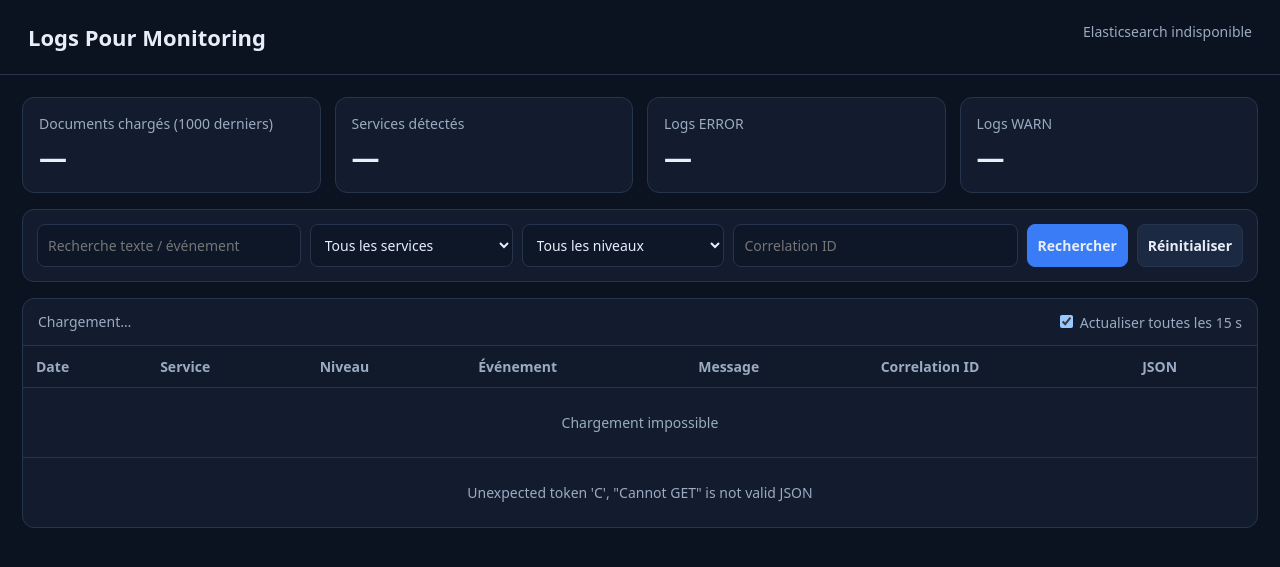
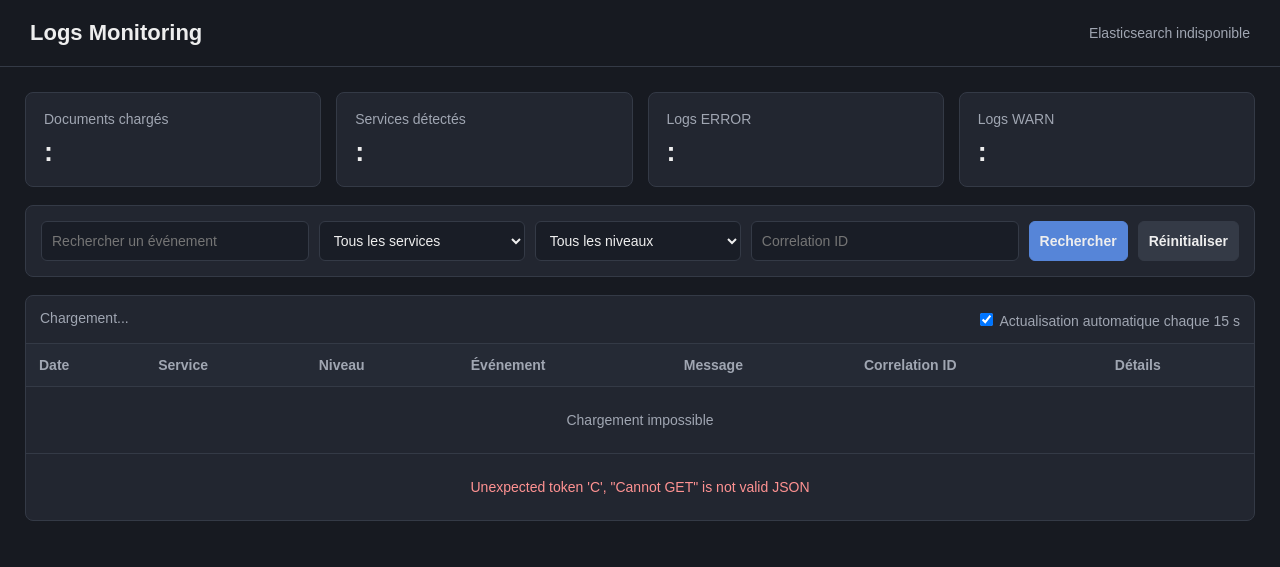
Before and after one commit to sidimo-hamed/docker-project, a Flask app: template cose-logs-dashboard/templates/index.html in a window 1280 px wide. Shown: the top 567 px of the page. Run offline with Flask 3, Linux system fonts and the light colour scheme; the template is opened without the code that fills it, so the values that code supplies are empty; some libraries are stand-ins or nearby versions.

Commit message:
upload 5

```diff
--- a/cose-logs-dashboard/templates/index.html
+++ b/cose-logs-dashboard/templates/index.html
@@ -1,47 +1,547 @@
-<!doctype html>
-<html lang="fr"><head><meta charset="utf-8"><meta name="viewport" content="width=device-width,initial-scale=1">
-<title>COSE — Logs Monitoring</title>
+<!DOCTYPE html>
+<html lang="fr">
+<head>
+<meta charset="UTF-8">
+<meta name="viewport" content="width=device-width, initial-scale=1.0">
+<title>Logs Monitoring</title>
+
 <style>
-:root{color-scheme:dark;--bg:#0b1220;--panel:#121c2e;--line:#26354c;--muted:#9aabc2;--text:#e8eef8;--blue:#397cf6}
-*{box-sizing:border-box}body{margin:0;background:var(--bg);color:var(--text);font:14px system-ui,Segoe UI,Arial}
-header{padding:22px 28px;border-bottom:1px solid var(--line);display:flex;justify-content:space-between;gap:12px}
-h1{margin:0;font-size:22px}.muted{color:var(--muted)}main{max-width:1500px;margin:auto;padding:22px}
-.cards{display:grid;grid-template-columns:repeat(4,1fr);gap:14px;margin-bottom:16px}
-.card,.panel{background:var(--panel);border:1px solid var(--line);border-radius:12px}.card{padding:16px}.card span{color:var(--muted)}.num{font-size:28px;font-weight:700;margin-top:5px}
-.filters{display:grid;grid-template-columns:1.3fr 1fr 1fr 1.4fr auto auto;gap:9px;padding:14px;margin-bottom:16px}
-input,select,button{min-width:0;padding:10px;border:1px solid var(--line);border-radius:8px;background:#0d1728;color:var(--text);font:inherit}
-button{background:var(--blue);border-color:var(--blue);cursor:pointer;font-weight:600}.secondary{background:#1b2a42;border-color:var(--line)}
-.toolbar{padding:13px 15px;border-bottom:1px solid var(--line);display:flex;justify-content:space-between;color:var(--muted)}
-.tablewrap{overflow:auto}table{width:100%;border-collapse:collapse;min-width:900px}th,td{padding:11px 13px;border-bottom:1px solid var(--line);text-align:left;vertical-align:top}th{color:var(--muted);background:#101a2b}
-.msg{max-width:390px;overflow-wrap:anywhere}.pill{padding:3px 8px;border-radius:20px;font-weight:700;font-size:12px;background:#26354c}
-.INFO{color:#6ee7a8;background:#12372f}.WARN{color:#ffd166;background:#493914}.ERROR{color:#ff8585;background:#481f2b}.DEBUG{color:#9fc4ff;background:#1b3151}
-.link{background:none;border:0;color:#8eb6ff;padding:0}.empty,.err{text-align:center;padding:25px;color:var(--muted)}
-dialog{width:min(850px,94vw);max-height:85vh;background:#101a2b;color:var(--text);border:1px solid var(--line);border-radius:12px}pre{white-space:pre-wrap;overflow-wrap:anywhere}
-@media(max-width:850px){.cards{grid-template-columns:repeat(2,1fr)}.filters{grid-template-columns:1fr 1fr}}@media(max-width:520px){.filters{grid-template-columns:1fr}main{padding:12px}}
-</style></head>
+:root {
+    --bg: #171a21;
+    --panel: #222630;
+    --border: #343a46;
+    --text: #eeeeee;
+    --muted: #a0a6b2;
+    --accent: #5685d8;
+}
+
+* {
+    box-sizing: border-box;
+}
+
+body {
+    margin: 0;
+    background: var(--bg);
+    color: var(--text);
+    font-family: Arial, sans-serif;
+    font-size: 14px;
+}
+
+header {
+    padding: 20px 30px;
+    border-bottom: 1px solid var(--border);
+    display: flex;
+    justify-content: space-between;
+    align-items: center;
+}
+
+h1 {
+    margin: 0;
+    font-size: 22px;
+}
+
+.muted {
+    color: var(--muted);
+}
+
+main {
+    max-width: 1450px;
+    margin: auto;
+    padding: 25px;
+}
+
+.cards {
+    display: grid;
+    grid-template-columns: repeat(4, 1fr);
+    gap: 15px;
+    margin-bottom: 18px;
+}
+
+.card, .panel {
+    background: var(--panel);
+    border: 1px solid var(--border);
+    border-radius: 8px;
+}
+
+.card {
+    padding: 18px;
+}
+
+.card span {
+    color: var(--muted);
+}
+
+.num {
+    font-size: 27px;
+    font-weight: bold;
+    margin-top: 10px;
+}
+
+.filters {
+    display: grid;
+    grid-template-columns: 1.3fr 1fr 1fr 1.3fr auto auto;
+    gap: 10px;
+    padding: 15px;
+    margin-bottom: 18px;
+}
+
+input, select, button {
+    min-width: 0;
+    padding: 10px;
+    border: 1px solid var(--border);
+    border-radius: 6px;
+    background: #191d26;
+    color: var(--text);
+    font-size: 14px;
+}
+
+button {
+    background: var(--accent);
+    border-color: var(--accent);
+    cursor: pointer;
+    font-weight: bold;
+}
+
+button:hover {
+    opacity: 0.85;
+}
+
+.secondary {
+    background: #343a46;
+    border-color: #343a46;
+}
+
+.toolbar {
+    padding: 14px;
+    border-bottom: 1px solid var(--border);
+    display: flex;
+    justify-content: space-between;
+    color: var(--muted);
+}
+
+.tablewrap {
+    overflow-x: auto;
+}
+
+table {
+    width: 100%;
+    border-collapse: collapse;
+    min-width: 900px;
+}
+
+th, td {
+    padding: 13px;
+    border-bottom: 1px solid var(--border);
+    text-align: left;
+    vertical-align: top;
+}
+
+th {
+    color: var(--muted);
+    background: #252a35;
+}
+
+tr:hover td {
+    background: #292e39;
+}
+
+.msg {
+    max-width: 350px;
+    overflow-wrap: anywhere;
+}
+
+.pill {
+    display: inline-block;
+    padding: 4px 8px;
+    border-radius: 4px;
+    background: #343a46;
+    font-size: 12px;
+    font-weight: bold;
+}
+
+.ERROR { color: #ff9292; }
+.WARN { color: #e6c77a; }
+.INFO { color: #b8c8df; }
+.DEBUG { color: #a9b0bd; }
+
+.link {
+    background: none;
+    border: none;
+    color: #8eafe8;
+    padding: 0;
+    cursor: pointer;
+}
+
+.empty, .err {
+    text-align: center;
+    padding: 25px;
+    color: var(--muted);
+}
+
+.err {
+    color: #ff9292;
+}
+
+dialog {
+    width: min(850px, 94vw);
+    max-height: 85vh;
+    background: var(--panel);
+    color: var(--text);
+    border: 1px solid var(--border);
+    border-radius: 8px;
+}
+
+dialog::backdrop {
+    background: rgba(0,0,0,0.7);
+}
+
+pre {
+    white-space: pre-wrap;
+    overflow-wrap: anywhere;
+    background: #191d26;
+    padding: 15px;
+    border-radius: 6px;
+}
+
+@media(max-width: 850px) {
+    .cards {
+        grid-template-columns: repeat(2, 1fr);
+    }
+
+    .filters {
+        grid-template-columns: 1fr 1fr;
+    }
+}
+
+@media(max-width: 520px) {
+    .cards, .filters {
+        grid-template-columns: 1fr;
+    }
+
+    main {
+        padding: 12px;
+    }
+
+    header {
+        padding: 16px;
+    }
+}
+</style>
+</head>
+
 <body>
-<header><div><h1>Logs Pour Monitoring</h1></div><div class="muted" id="connection">Connexion…</div></header>
+
+<header>
+    <div>
+        <h1>Logs Monitoring</h1>
+    </div>
+    <div class="muted" id="connection">Connexion</div>
+</header>
+
 <main>
-<section class="cards">
-<div class="card"><span>Documents chargés (1000 derniers)</span><div class="num" id="total">—</div></div>
-<div class="card"><span>Services détectés</span><div class="num" id="services">—</div></div>
-<div class="card"><span>Logs ERROR</span><div class="num" id="errors">—</div></div>
-<div class="card"><span>Logs WARN</span><div class="num" id="warns">—</div></div>
-</section>
-<section class="panel filters">
-<input id="q" placeholder="Recherche texte / événement">
-<select id="service"><option value="">Tous les services</option><option>order-service</option><option>inventory-service</option><option>customer-service</option><option>payment-service</option><option>shipping-service</option><option>notification-service</option></select>
-<select id="level"><option value="">Tous les niveaux</option><option>INFO</option><option>WARN</option><option>ERROR</option><option>DEBUG</option></select>
-<input id="cid" placeholder="Correlation ID"><button id="search">Rechercher</button><button class="secondary" id="reset">Réinitialiser</button>
-</section>
-<section class="panel"><div class="toolbar"><span id="count">Chargement…</span><label><input type="checkbox" id="auto" checked style="min-width:auto"> Actualiser toutes les 15 s</label></div>
-<div class="tablewrap"><table><thead><tr><th>Date</th><th>Service</th><th>Niveau</th><th>Événement</th><th>Message</th><th>Correlation ID</th><th>JSON</th></tr></thead><tbody id="rows"><tr><td colspan="7" class="empty">Chargement…</td></tr></tbody></table></div><div class="err" id="err" hidden></div></section>
-</main><dialog id="dlg"><h3>Détail du log JSON</h3><pre id="json"></pre><button class="secondary" id="close">Fermer</button></dialog>
+
+    <!-- STATISTIQUES -->
+    <section class="cards">
+
+        <div class="card">
+            <span>Documents chargés</span>
+            <div class="num" id="total">:</div>
+        </div>
+
+        <div class="card">
+            <span>Services détectés</span>
+            <div class="num" id="services">:</div>
+        </div>
+
+        <div class="card">
+            <span>Logs ERROR</span>
+            <div class="num" id="errors">:</div>
+        </div>
+
+        <div class="card">
+            <span>Logs WARN</span>
+            <div class="num" id="warns">:</div>
+        </div>
+
+    </section>
+
+    <!-- FILTRES -->
+    <section class="panel filters">
+
+        <input id="q" placeholder="Rechercher un événement">
+
+        <select id="service">
+            <option value="">Tous les services</option>
+            <option>order-service</option>
+            <option>inventory-service</option>
+            <option>customer-service</option>
+            <option>payment-service</option>
+            <option>shipping-service</option>
+            <option>notification-service</option>
+        </select>
+
+        <select id="level">
+            <option value="">Tous les niveaux</option>
+            <option>INFO</option>
+            <option>WARN</option>
+            <option>ERROR</option>
+            <option>DEBUG</option>
+        </select>
+
+        <input id="cid" placeholder="Correlation ID">
+
+        <button id="search">Rechercher</button>
+        <button class="secondary" id="reset">Réinitialiser</button>
+
+    </section>
+
+    <!-- TABLEAU DES LOGS -->
+    <section class="panel">
+
+        <div class="toolbar">
+
+            <span id="count">Chargement...</span>
+
+            <label>
+                <input type="checkbox" id="auto" checked
+                       style="min-width:auto">
+                Actualisation automatique chaque 15 s
+            </label>
+
+        </div>
+
+        <div class="tablewrap">
+
+            <table>
+                <thead>
+                    <tr>
+                        <th>Date</th>
+                        <th>Service</th>
+                        <th>Niveau</th>
+                        <th>Événement</th>
+                        <th>Message</th>
+                        <th>Correlation ID</th>
+                        <th>Détails</th>
+                    </tr>
+                </thead>
+
+                <tbody id="rows">
+                    <tr>
+                        <td colspan="7" class="empty">
+                            Chargement des logs...
+                        </td>
+                    </tr>
+                </tbody>
+            </table>
+
+        </div>
+
+        <div class="err" id="err" hidden></div>
+
+    </section>
+
+</main>
+
+<!-- FENÊTRE JSON -->
+<dialog id="dlg">
+
+    <h3>Détail du log JSON</h3>
+
+    <pre id="json"></pre>
+
+    <button class="secondary" id="close">Fermer</button>
+
+</dialog>
+
 <script>
-const $=id=>document.getElementById(id);let timer;
-const esc=v=>String(v??"").replace(/[&<>"']/g,c=>({'&':'&amp;','<':'&lt;','>':'&gt;','"':'&quot;',"'":'&#39;'}[c]));
-const fmt=v=>{if(!v)return "—";let d=new Date(v);return isNaN(d)?esc(v):d.toLocaleString()};
-async function stats(){try{let r=await fetch('/api/stats'),d=await r.json();if(!r.ok)throw Error(d.error);$('total').textContent=d.loaded_documents;$('services').textContent=d.services;$('errors').textContent=d.levels.ERROR||0;$('warns').textContent=d.levels.WARN||0;$('connection').textContent='Elasticsearch connecté'}catch(e){$('connection').textContent='Elasticsearch indisponible'}}
-async function logs(){let p=new URLSearchParams({q:$('q').value,service:$('service').value,level:$('level').value,correlation_id:$('cid').value,limit:100});$('err').hidden=true;try{let r=await fetch('/api/logs?'+p),d=await r.json();if(!r.ok)throw Error(d.error);$('count').textContent=d.total+' résultat(s) — '+d.logs.length+' affiché(s)';window.docs=d.logs;$('rows').innerHTML=d.logs.length?d.logs.map((x,i)=>`<tr><td>${fmt(x.timestamp)}</td><td>${esc(x.service)}</td><td><span class="pill ${esc(String(x.level).toUpperCase())}">${esc(x.level)}</span></td><td>${esc(x.event)}</td><td class="msg">${esc(x.message)}</td><td>${esc(x.correlation_id)}</td><td><button class="link" data-i="${i}">Voir JSON</button></td></tr>`).join(''):'<tr><td colspan="7" class="empty">Aucun log trouvé.</td></tr>';document.querySelectorAll('[data-i]').forEach(b=>b.onclick=()=>{$('json').textContent=JSON.stringify(window.docs[+b.dataset.i].raw,null,2);$('dlg').showModal()})}catch(e){$('rows').innerHTML='<tr><td colspan="7" class="empty">Chargement impossible</td></tr>';$('err').hidden=false;$('err').textContent=e.message}}
-function refresh(){stats();logs()}$('search').onclick=logs;$('reset').onclick=()=>{['q','cid'].forEach(x=>$(x).value='');$('service').value='';$('level').value='';refresh()};$('close').onclick=()=>$('dlg').close();$('auto').onchange=()=>{clearInterval(timer);if($('auto').checked)timer=setInterval(refresh,15000)};['q','cid'].forEach(id=>$(id).addEventListener('keydown',e=>{if(e.key==='Enter')logs()}));refresh();timer=setInterval(refresh,15000);
-</script></body></html>
+
+const $ = id => document.getElementById(id);
+
+let timer;
+window.docs = [];
+
+const esc = value =>
+    String(value ?? "").replace(/[&<>"']/g, c => ({
+        "&": "&amp;",
+        "<": "&lt;",
+        ">": "&gt;",
+        '"': "&quot;",
+        "'": "&#39;"
+    }[c]));
+
+const fmt = value => {
+    if (!value) return "—";
+
+    const date = new Date(value);
+
+    return isNaN(date)
+        ? esc(value)
+        : date.toLocaleString();
+};
+
+// STATISTIQUES
+async function stats() {
+
+    try {
+
+        const response = await fetch("/api/stats");
+        const data = await response.json();
+
+        if (!response.ok) throw Error(data.error);
+
+        $("total").textContent = data.loaded_documents;
+        $("services").textContent = data.services;
+        $("errors").textContent = data.levels.ERROR || 0;
+        $("warns").textContent = data.levels.WARN || 0;
+
+        $("connection").textContent = "Elasticsearch connecté";
+
+    } catch (error) {
+
+        $("connection").textContent = "Elasticsearch indisponible";
+
+    }
+}
+
+// CHARGEMENT DES LOGS
+async function logs() {
+
+    const params = new URLSearchParams({
+        q: $("q").value,
+        service: $("service").value,
+        level: $("level").value,
+        correlation_id: $("cid").value,
+        limit: 100
+    });
+
+    $("err").hidden = true;
+
+    try {
+
+        const response = await fetch("/api/logs?" + params);
+        const data = await response.json();
+
+        if (!response.ok) throw Error(data.error);
+
+        $("count").textContent =
+            data.total + " résultats et " +
+            data.logs.length + " affichés";
+
+        window.docs = data.logs;
+
+        $("rows").innerHTML = data.logs.length
+
+            ? data.logs.map((log, index) => `
+                <tr>
+                    <td>${fmt(log.timestamp)}</td>
+                    <td>${esc(log.service)}</td>
+                    <td>
+                        <span class="pill ${esc(String(log.level).toUpperCase())}">
+                            ${esc(log.level)}
+                        </span>
+                    </td>
+                    <td>${esc(log.event)}</td>
+                    <td class="msg">${esc(log.message)}</td>
+                    <td>${esc(log.correlation_id)}</td>
+                    <td>
+                        <button class="link" data-i="${index}">
+                            Voir JSON
+                        </button>
+                    </td>
+                </tr>
+            `).join("")
+
+            : `<tr>
+                <td colspan="7" class="empty">
+                    Aucun log trouvé.
+                </td>
+               </tr>`;
+
+        document.querySelectorAll("[data-i]").forEach(button => {
+
+            button.onclick = () => {
+
+                const index = Number(button.dataset.i);
+
+                $("json").textContent = JSON.stringify(
+                    window.docs[index].raw,
+                    null,
+                    2
+                );
+
+                $("dlg").showModal();
+
+            };
+
+        });
+
+    } catch (error) {
+
+        $("rows").innerHTML = `
+            <tr>
+                <td colspan="7" class="empty">
+                    Chargement impossible
+                </td>
+            </tr>
+        `;
+
+        $("err").hidden = false;
+        $("err").textContent = error.message;
+
+    }
+}
+
+// ACTUALISATION
+function refresh() {
+    stats();
+    logs();
+}
+
+// BOUTONS
+$("search").onclick = logs;
+
+$("reset").onclick = () => {
+
+    $("q").value = "";
+    $("cid").value = "";
+    $("service").value = "";
+    $("level").value = "";
+
+    refresh();
+
+};
+
+$("close").onclick = () => $("dlg").close();
+
+// ACTUALISATION AUTOMATIQUE
+function updateTimer() {
+
+    clearInterval(timer);
+
+    if ($("auto").checked) {
+        timer = setInterval(refresh, 15000);
+    }
+
+}
+
+$("auto").onchange = updateTimer;
+
+// RECHERCHE AVEC ENTER
+["q", "cid"].forEach(id => {
+
+    $(id).addEventListener("keydown", event => {
+
+        if (event.key === "Enter") logs();
+
+    });
+
+});
+
+// DÉMARRAGE
+refresh();
+updateTimer();
+
+</script>
+
+</body>
+</html>
```
